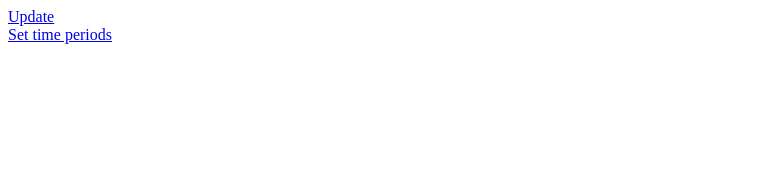
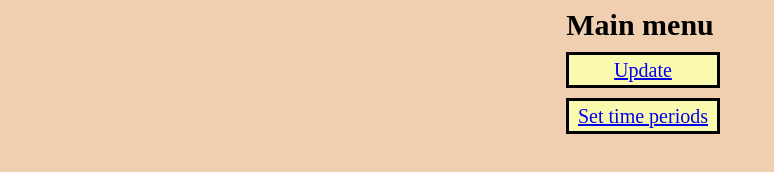
Before and after one commit to keksovmen/FlowerBox, a plain HTML site: page spiffs_image/index.html in a window 1280 px wide. Shown: the whole page, without its empty margins (0-774 px from the left). Drawn offline with Linux system fonts and the light colour scheme.

Commit message:
added css style

```diff
--- a/spiffs_image/index.html
+++ b/spiffs_image/index.html
@@ -1,15 +1,20 @@
+<!DOCTYPE html>
 <html>
 	<head>
 		<title>MainMenu</title>
 		<meta charset="utf-8">
-
+		<meta name="viewport" content="width=device-width, initial-scale=1">
+		<link rel="stylesheet" href="style.css">
 	</head>
 	<body>
-		<div class="button">
-			<a href="/update/">Update</a>
-		</div>
-		<div class="button">
-			<a href="/time/">Set time periods</a>
+		<div class="panel">
+			<h2 class="title">Main menu</h2>
+			<div class="button">
+				<a href="/update/">Update</a>
+			</div>
+			<div class="button">
+				<a href="/time/">Set time periods</a>
+			</div>
 		</div>
 	</body>
 </html>
--- /dev/null
+++ b/spiffs_image/style.css
@@ -0,0 +1,36 @@
+body {
+	background: #EFCFAF;
+	font-size: 20px;
+}
+
+.title {
+	margin: auto;
+}
+
+.panel {
+	display: grid;
+	grid-row-gap: 10px;
+	grid-template-columns: auto;
+	justify-content: space-evenly;
+	margin: auto;
+	max-width: 300px;
+}
+
+.button {
+	align-items: center;
+	background: #FAFAAF;
+	border-color: black;
+	border-width: 4px;
+	border: solid;
+	display: flex;
+	justify-content: space-evenly;
+	margin: auto;
+	min-height: 30px;
+	text-align: center;
+	width: 100%;
+}
+
+.button:hover {
+	background: #EAEAAE;
+	border-color: gray;
+}
```
Also changed, not shown: 1 other file.
